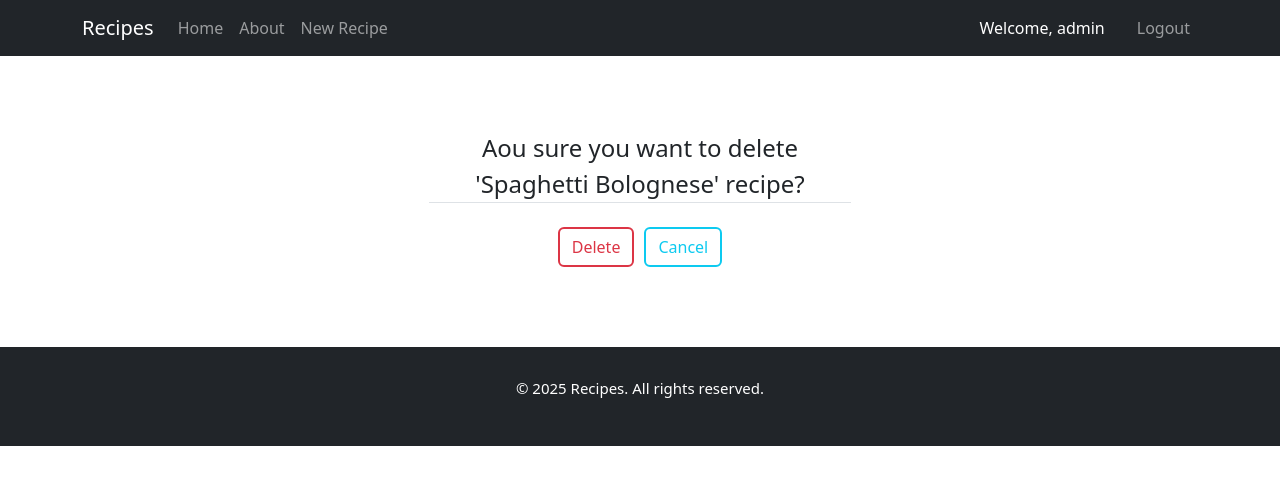
After one commit to mohamedmostafa33/recipes_app, a Django app: page /recipe/1/delete/ in a window 1280 px wide. The commit adds this page. Shown: the top 485 px of the page. Run offline with Django 5.2, Linux system fonts and the light colour scheme; a user stored in the database is signed in; data comes from the database, SQL or seed files in the repository; both versions use the stored data as it was after the commit.

Commit message:
Finish DeleteView for recipes delete

```diff
--- a/recipes/templates/recipes/index.html
+++ b/recipes/templates/recipes/index.html
@@ -10,7 +10,7 @@
         <h2>Welcome to Our Recipe Platform!</h2>
         <p class="lead">Discover delicious recipes, enhance your cooking skills, and enjoy a variety of dishes from all over the world.</p>
         <p>Whether you're a beginner or an expert, we have something for everyone!</p>
-        <a href="{% url 'recipes-about' %}" class="btn btn-primary btn-lg mt-4">Learn More About Us</a>
+        <a href="{% url 'recipes-about' %}" class="btn btn1 btn-primary btn-lg mt-4">Learn More About Us</a>
     </div>
 
     <div id="carouselExampleAutoplaying" class="carousel slide" data-bs-ride="carousel">
@@ -78,7 +78,7 @@
 <div class="text-center my-5">
     <h3>Join Our Community of Food Lovers!</h3>
     <p>Get access to exclusive recipes, tips, and much more when you sign up today.</p>
-    <a href="{% url 'user-register' %}" class="btn btn-success btn-lg">Sign Up Now</a>
+    <a href="{% url 'user-register' %}" class="btn  btn1 btn-success btn-lg">Sign Up Now</a>
 </div>
 
 {% endblock content %}
--- /dev/null
+++ b/recipes/templates/recipes/recipe_confirm_delete.html
@@ -0,0 +1,20 @@
+{% extends 'recipes/base.html' %}
+
+{% block content %}
+
+<div class="col-md-6" style="padding: 50px;">
+    <form method="POST" enctype="multipart/form-data">
+        {% csrf_token %}
+        <fieldset class="form-group">
+            <legend class="border-bottom mb-4 text-center ">Aou sure you want to delete '<span class="tite">{{ recipe.title }}</span>' recipe?</legend>
+
+            <div class="recipe-sav" style="display: flex; justify-content: center;">
+                <input type="submit" value="Delete" class="btn btn-outline-danger">
+                <a href="{% url 'recipe-detail' recipe.pk %}" class="btn btn-outline-info">Cancel</a>
+            </div>
+
+        </fieldset>
+    </form>
+</div>
+
+{% endblock content %}
--- a/recipes/templates/recipes/recipe_detail.html
+++ b/recipes/templates/recipes/recipe_detail.html
@@ -10,8 +10,9 @@
         <h1>{{ recipe.title }}</h1>
         <p>By <span class="recipe-auth">{{ recipe.author }}</span> | <span class="recipe-date">{{ recipe.created_at }}</span></p>
         <p class="recipe-desc">{{ recipe.description }}</p>
-        {% if recipe.author == user %}
-        <a href="{% url 'recipe-update' recipe.pk %}" class="rec-li edit-b">Update the Recipe</a>
+        {% if recipe.author == user%}
+        <a href="{% url 'recipe-update' recipe.pk %}" class="btn btn-outline-info">Update the Recipe</a>
+        <a href="{% url 'recipe-delete' recipe.pk%}" class="btn btn-outline-danger">Delete the Recipe</a>
         {% endif %}
     </div>
 </div>
--- a/recipes/templates/recipes/recipe_update.html
+++ b/recipes/templates/recipes/recipe_update.html
@@ -33,8 +33,8 @@
             </div>
 
             <div class="recipe-sav">
-                <input type="submit" value="Save" class="rec-li">
-                <a href="{% url 'recipes-home' %}" class="rec-li">Cancel</a>
+                <input type="submit" value="Save" class="btn btn-outline-info">
+                <a href="{% url 'recipes-home' %}" class="btn btn-outline-danger">Cancel</a>
             </div>
         </fieldset>
     </form>
--- a/recipes/urls.py
+++ b/recipes/urls.py
@@ -7,5 +7,6 @@ urlpatterns = [
     path('about/', views.about, name="recipes-about"),
     path('recipe/<int:pk>', views.RecipeDetailView.as_view(), name="recipe-detail"),
     path('recipe/create/', views.RecipeCreateView.as_view(), name="recipe-create"),
-    path('recipe/<int:pk>/update/', views.RecipeUpdateView.as_view(), name="recipe-update")
+    path('recipe/<int:pk>/update/', views.RecipeUpdateView.as_view(), name="recipe-update"),
+    path('recipe/<int:pk>/delete/', views.RecipeDeleteView.as_view(), name="recipe-delete")
 ]
--- a/recipes/views.py
+++ b/recipes/views.py
@@ -1,9 +1,12 @@
 from django.shortcuts import render
 from . import models
-from django.contrib.auth.decorators import login_required
-from django.views.generic import ListView, DetailView, CreateView, UpdateView
-from django.contrib.auth.mixins import LoginRequiredMixin
+from django.views.generic import ListView, DetailView, CreateView, UpdateView, DeleteView
+from django.contrib.auth.mixins import LoginRequiredMixin, UserPassesTestMixin
 from django.urls import reverse_lazy
+from django.contrib import messages
+from django.shortcuts import redirect
+# from django.contrib.auth.decorators import login_required
+
 
 
 
@@ -26,11 +29,12 @@ class RecipeListView(LoginRequiredMixin, ListView):
     template_name = 'recipes/home.html'
     context_object_name = 'recipes'
 
-
+### -- Class based recipes crud operations -- ###
 class RecipeDetailView(LoginRequiredMixin, DetailView):
     model = models.Recipe
     template_name = 'recipes/recipe_detail.html'
     context_object_name = 'recipe'
+
 
 class RecipeCreateView(LoginRequiredMixin, CreateView):
     model = models.Recipe
@@ -44,18 +48,37 @@ class RecipeCreateView(LoginRequiredMixin, CreateView):
     def get_success_url(self):
         return reverse_lazy('recipe-detail', kwargs={'pk':self.object.pk})
 
-class RecipeUpdateView(LoginRequiredMixin ,UpdateView):
+
+class RecipeUpdateView(UserPassesTestMixin ,LoginRequiredMixin ,UpdateView):
     model = models.Recipe
     template_name = 'recipes/recipe_update.html'
     fields = ['title', 'description', 'image']
 
-    def form_valid(self, form):
-        form.instance.author = self.request.user
-        return super().form_valid(form)
-
     def get_success_url(self):
         return reverse_lazy('recipe-detail', kwargs={'pk':self.object.pk})
 
+    def test_func(self):
+        recipe = self.get_object()
+        return self.request.user == recipe.author
+
+    def handle_no_permission(self):
+        messages.error(self.request, 'Error: Only the author of the recipe can edit it.')
+        return redirect('recipe-detail', pk=self.get_object().pk)
+
+
+class RecipeDeleteView(LoginRequiredMixin, UserPassesTestMixin, DeleteView):
+    model = models.Recipe
+    context_object_name = 'recipe'
+    template_name = 'recipes/recipe_confirm_delete.html'
+    success_url = reverse_lazy('recipes-home')
+
+    def test_func(self):
+        recipe = self.get_object()
+        return self.request.user == recipe.author
+
+    def get_success_url(self):
+        messages.success(self.request, f"Recipe '{self.get_object().title}' deleted successfully.")
+        return super().get_success_url()
 
 
 def about(request):
--- a/static/recipes/css/custom.css
+++ b/static/recipes/css/custom.css
@@ -99,8 +99,10 @@
     font-size: 13px;
 }
 
-.edit-b{
-    margin-top: 10px;
-    font-size: 15px;
-    padding: 8px 18px;
+.btn-outline-info{
+    border: 2px solid #0dcaf0;
 }
+
+.btn-outline-danger{
+    border: 2px solid #dc3545;
+}
--- a/static/users/css/custom.css
+++ b/static/users/css/custom.css
@@ -22,7 +22,7 @@ body{
     gap: 10px;
 }
 
-.btn{
+.btn1{
     border: none;
     background-color: rgb(0, 0, 0);
     color: rgb(255, 255, 255);
@@ -30,7 +30,7 @@ body{
     border: 2px solid black;
 }
 
-.btn:hover{
+.btn1:hover{
     background-color: rgb(255, 255, 255);
     color: black;
     border: 2px solid black;
--- a/users/templates/users/login.html
+++ b/users/templates/users/login.html
@@ -26,7 +26,7 @@
                             </div>
 
                             <div class="form-group py-3 text-center">
-                                <button type="submit" class="btn btn-primary w-100">Log in</button>
+                                <button type="submit" class="btn btn1 btn-primary w-100">Log in</button>
                             </div>
                         </fieldset>
                     </form>
--- a/users/templates/users/register.html
+++ b/users/templates/users/register.html
@@ -42,7 +42,7 @@
                     </div>
 
                     <div class="form-group py-3 text-center">
-                        <button type="submit" class="btn btn-primary w-100">Sign Up</button>
+                        <button type="submit" class="btn btn1 btn-primary w-100">Sign Up</button>
                     </div>
                 </fieldset>
             </form>
```
Also changed, not shown: db.sqlite3, media/recipes/images/Capture.JPG (deleted).
